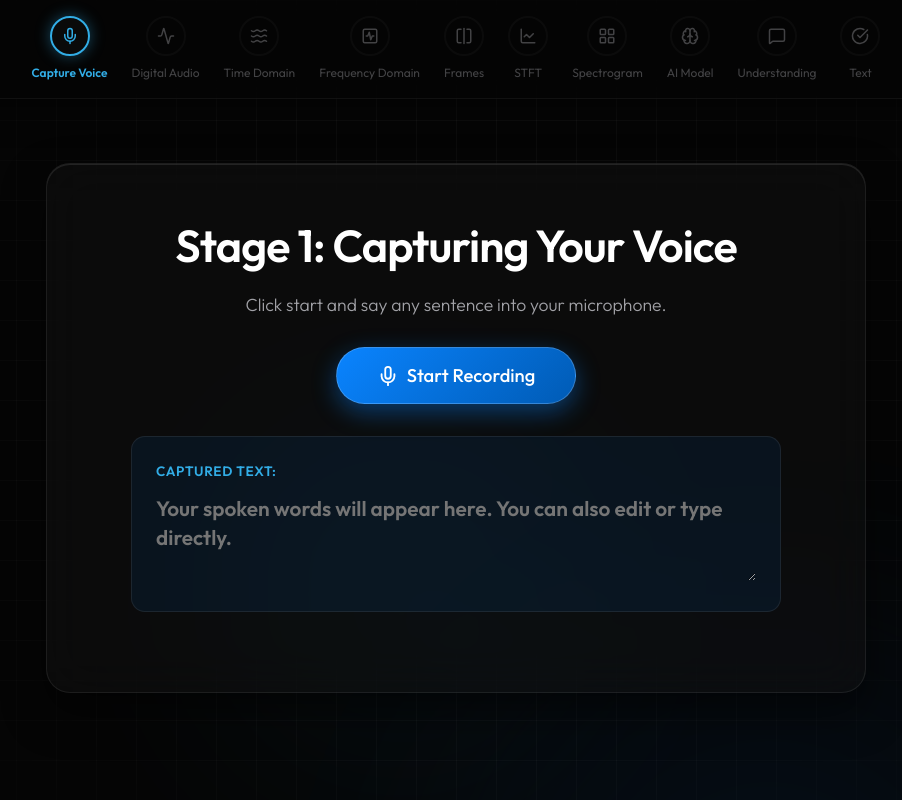
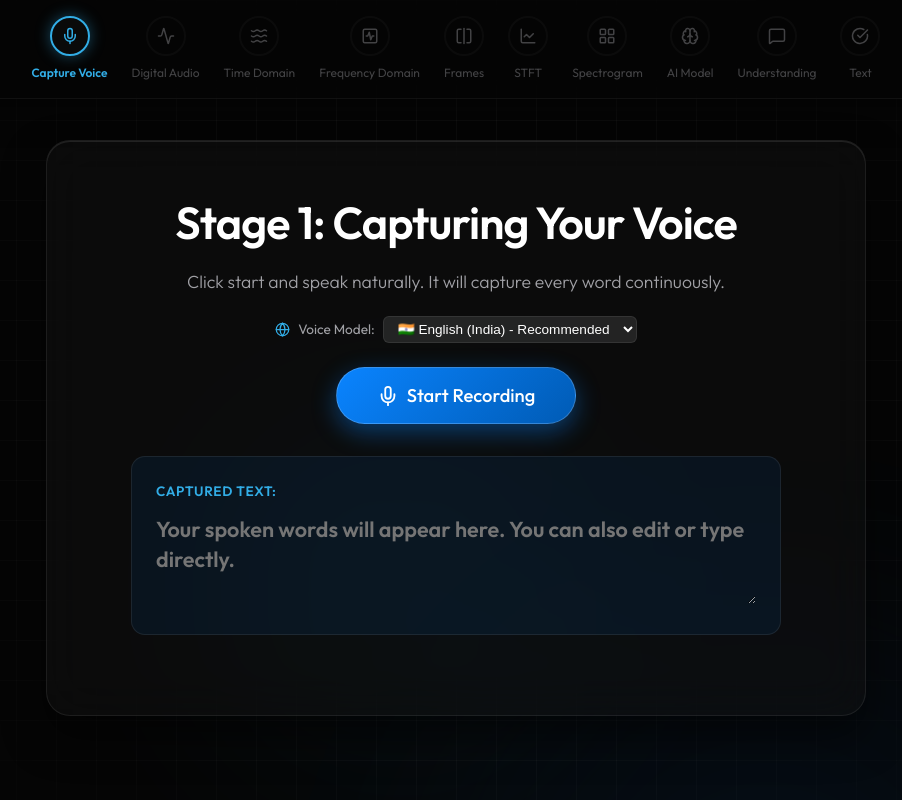
Before and after one commit to codingwithali72/inside-voice, a React (Vite) app: page / in a window 1280 px wide. Both pictures are taken after a click on the button "Start Journey". Shown: the whole page, without its empty margins (184-1086 px from the left). Built offline with nearby package versions, Linux system fonts and the light colour scheme.

Commit message:
Fix premature stopping with self-healing speech sessions and en-IN model for conversational volume

```diff
--- a/src/components/stages/CaptureVoice.jsx
+++ b/src/components/stages/CaptureVoice.jsx
@@ -1,13 +1,17 @@
 import { useState, useRef, useEffect } from 'react';
-import { Mic, Square, Check, Volume2 } from 'lucide-react';
+import { Mic, Square, Check, Volume2, Globe } from 'lucide-react';
 
 export default function CaptureVoice({ onNext, setAudioData, setTranscribedText, transcribedText }) {
   const [isRecording, setIsRecording] = useState(false);
   const [spokenText, setSpokenText] = useState(transcribedText || '');
   const [hasRecorded, setHasRecorded] = useState(Boolean(transcribedText));
+  const [selectedLang, setSelectedLang] = useState('en-IN'); // en-IN recognizes Indian English & names like Ali at conversational volume!
   const [micVolume, setMicVolume] = useState(0);
 
-  const recognitionRef = useRef(null);
+  const recognitionInstanceRef = useRef(null);
+  const isRecordingActiveRef = useRef(false);
+  const transcriptBufferRef = useRef('');
+
   const mediaRecorderRef = useRef(null);
   const audioChunksRef = useRef([]);
   const canvasRef = useRef(null);
@@ -15,7 +19,6 @@ export default function CaptureVoice({ onNext, setAudioData, setTranscribedText,
   const audioContextRef = useRef(null);
   const analyserRef = useRef(null);
   const streamRef = useRef(null);
-  const isRecordingActiveRef = useRef(false);
 
   useEffect(() => {
     return () => {
@@ -25,8 +28,9 @@ export default function CaptureVoice({ onNext, setAudioData, setTranscribedText,
 
   const stopEverything = () => {
     isRecordingActiveRef.current = false;
-    if (recognitionRef.current) {
-      try { recognitionRef.current.abort(); } catch (e) {}
+    if (recognitionInstanceRef.current) {
+      try { recognitionInstanceRef.current.abort(); } catch (e) {}
+      recognitionInstanceRef.current = null;
     }
     if (mediaRecorderRef.current && mediaRecorderRef.current.state === 'recording') {
       try { mediaRecorderRef.current.stop(); } catch (e) {}
@@ -42,60 +46,85 @@ export default function CaptureVoice({ onNext, setAudioData, setTranscribedText,
     }
   };
 
+  // Creates a FRESH SpeechRecognition instance each time so Chrome NEVER stops listening after a pause!
+  const spawnRecognitionSession = () => {
+    if (!isRecordingActiveRef.current) return;
+
+    const SpeechRecognition = window.SpeechRecognition || window.webkitSpeechRecognition;
+    if (!SpeechRecognition) return;
+
+    try {
+      const recognition = new SpeechRecognition();
+      recognition.continuous = true;
+      recognition.interimResults = true;
+      recognition.lang = selectedLang;
+      recognition.maxAlternatives = 1;
+
+      recognition.onresult = (event) => {
+        let interim = '';
+        let finalizedThisSession = '';
+
+        for (let i = 0; i < event.results.length; i++) {
+          const res = event.results[i];
+          if (res.isFinal) {
+            finalizedThisSession += res[0].transcript + ' ';
+          } else {
+            interim += res[0].transcript;
+          }
+        }
+
+        // Combine previously committed text with newly finalized words and current interim speech
+        const combined = (transcriptBufferRef.current + ' ' + finalizedThisSession + ' ' + interim).replace(/\s+/g, ' ').trim();
+        if (combined) {
+          setSpokenText(combined);
+          setTranscribedText(combined);
+        }
+      };
+
+      recognition.onerror = (e) => {
+        console.warn('Speech notice:', e.error);
+      };
+
+      recognition.onend = () => {
+        // If Chrome stops after a pause or silence, commit what we had and IMMEDIATELY spawn a fresh instance
+        if (isRecordingActiveRef.current) {
+          // Commit finalized words into persistent buffer
+          transcriptBufferRef.current = (spokenText || transcriptBufferRef.current).trim();
+          // Spawn fresh instance to continue listening without stopping!
+          setTimeout(() => {
+            if (isRecordingActiveRef.current) {
+              spawnRecognitionSession();
+            }
+          }, 50);
+        }
+      };
+
+      recognitionInstanceRef.current = recognition;
+      recognition.start();
+    } catch (err) {
+      console.warn('Speech spawn error:', err);
+    }
+  };
+
   const startRecording = async () => {
     stopEverything();
     setSpokenText('');
     setTranscribedText('');
+    transcriptBufferRef.current = '';
     audioChunksRef.current = [];
     isRecordingActiveRef.current = true;
     setIsRecording(true);
     setHasRecorded(false);
 
-    // 1. Web Speech API - True continuous speech recognition
-    const SpeechRecognition = window.SpeechRecognition || window.webkitSpeechRecognition;
-    if (SpeechRecognition) {
-      const recognition = new SpeechRecognition();
-      recognition.continuous = true; // Stays active for long sentences and continuous speech
-      recognition.interimResults = true; // Live instant words while speaking
+    // 1. Launch Speech Recognition with fresh instance
+    spawnRecognitionSession();
 
-      recognition.onresult = (event) => {
-        let fullText = '';
-        for (let i = 0; i < event.results.length; i++) {
-          fullText += event.results[i][0].transcript;
-        }
-        if (fullText) {
-          setSpokenText(fullText);
-          setTranscribedText(fullText);
-        }
-      };
-
-      recognition.onerror = (e) => {
-        console.warn('SpeechRecognition notice:', e.error);
-      };
-
-      recognition.onend = () => {
-        // If Chrome stops after a long silence but user is still in recording mode, restart
-        if (isRecordingActiveRef.current) {
-          try {
-            recognition.start();
-          } catch (err) {}
-        }
-      };
-
-      recognitionRef.current = recognition;
-      try {
-        recognition.start();
-      } catch (err) {
-        console.warn('Recognition start notice:', err);
-      }
-    }
-
-    // 2. Microphone stream with AGC (Automatic Gain Control) & Waveform
+    // 2. Launch waveform & audio recorder without competing for exclusive mic lock
     try {
       const stream = await navigator.mediaDevices.getUserMedia({
         audio: {
-          autoGainControl: true, // Automatically amplifies quiet and conversational voices
-          echoCancellation: true,
+          autoGainControl: true, // Amplifies soft voices automatically
+          echoCancellation: false,
           noiseSuppression: false
         }
       });
@@ -129,7 +158,7 @@ export default function CaptureVoice({ onNext, setAudioData, setTranscribedText,
 
       drawWave();
     } catch (err) {
-      console.warn('Mic stream notice:', err);
+      console.warn('Waveform stream notice:', err);
     }
   };
 
@@ -138,8 +167,9 @@ export default function CaptureVoice({ onNext, setAudioData, setTranscribedText,
     setIsRecording(false);
     setHasRecorded(true);
 
-    if (recognitionRef.current) {
-      try { recognitionRef.current.stop(); } catch (e) {}
+    if (recognitionInstanceRef.current) {
+      try { recognitionInstanceRef.current.stop(); } catch (e) {}
+      recognitionInstanceRef.current = null;
     }
     if (mediaRecorderRef.current && mediaRecorderRef.current.state === 'recording') {
       try { mediaRecorderRef.current.stop(); } catch (e) {}
@@ -161,13 +191,12 @@ export default function CaptureVoice({ onNext, setAudioData, setTranscribedText,
       if (!analyserRef.current) return;
       analyserRef.current.getByteTimeDomainData(data);
 
-      // Simple mic volume visualizer
       let sum = 0;
       for (let i = 0; i < data.length; i++) {
         const diff = (data[i] - 128) / 128;
         sum += diff * diff;
       }
-      const vol = Math.min(100, Math.round(Math.sqrt(sum / data.length) * 300));
+      const vol = Math.min(100, Math.round(Math.sqrt(sum / data.length) * 350));
       setMicVolume(vol);
 
       ctx.fillStyle = 'rgba(5, 5, 5, 0.3)';
@@ -207,15 +236,40 @@ export default function CaptureVoice({ onNext, setAudioData, setTranscribedText,
     <div className="stage-container">
       <div className="glass-card" style={{ padding: '3rem 2.5rem', width: '100%', maxWidth: '820px', textAlign: 'center' }}>
         <h2 style={{ marginBottom: '0.75rem' }}>Stage 1: Capturing Your Voice</h2>
-        <p style={{ marginBottom: '1.75rem', color: 'var(--text-secondary)' }}>
-          Click start and say any sentence into your microphone.
+        <p style={{ marginBottom: '1.25rem', color: 'var(--text-secondary)' }}>
+          Click start and speak naturally. It will capture every word continuously.
         </p>
+
+        {/* Accent Selector (Default en-IN recognizes Indian English & names like Ali instantly) */}
+        <div style={{ display: 'flex', alignItems: 'center', justifyContent: 'center', gap: '8px', marginBottom: '1.5rem' }}>
+          <Globe size={15} color="var(--accent-cyan)" />
+          <span style={{ fontSize: '0.85rem', color: 'var(--text-secondary)' }}>Voice Model:</span>
+          <select
+            value={selectedLang}
+            onChange={(e) => setSelectedLang(e.target.value)}
+            disabled={isRecording}
+            style={{
+              background: 'rgba(255, 255, 255, 0.1)',
+              border: '1px solid var(--glass-border)',
+              borderRadius: '6px',
+              color: '#fff',
+              padding: '4px 10px',
+              fontSize: '0.85rem',
+              outline: 'none',
+              cursor: isRecording ? 'not-allowed' : 'pointer'
+            }}
+          >
+            <option value="en-IN" style={{ background: '#1c1c1e', color: '#fff' }}>🇮🇳 English (India) - Recommended</option>
+            <option value="en-US" style={{ background: '#1c1c1e', color: '#fff' }}>🇺🇸 English (US)</option>
+            <option value="en-GB" style={{ background: '#1c1c1e', color: '#fff' }}>🇬🇧 English (UK)</option>
+          </select>
+        </div>
 
         {/* Waveform Canvas */}
         <canvas
           ref={canvasRef}
           width="650"
-          height="140"
+          height="130"
           style={{
             background: '#050505',
             display: isRecording || hasRecorded ? 'block' : 'none',
@@ -227,7 +281,7 @@ export default function CaptureVoice({ onNext, setAudioData, setTranscribedText,
           }}
         />
 
-        {/* Start / Stop Button & Volume Bar */}
+        {/* Buttons & Live Volume Feedback */}
         <div style={{ display: 'flex', flexDirection: 'column', alignItems: 'center', gap: '1rem', marginBottom: '2rem' }}>
           {isRecording && (
             <div style={{ display: 'flex', alignItems: 'center', gap: '10px', width: '100%', maxWidth: '320px' }}>
@@ -287,6 +341,7 @@ export default function CaptureVoice({ onNext, setAudioData, setTranscribedText,
             onChange={(e) => {
               setSpokenText(e.target.value);
               setTranscribedText(e.target.value);
+              transcriptBufferRef.current = e.target.value;
             }}
             placeholder={isRecording ? "Listening to your words in real time..." : "Your spoken words will appear here. You can also edit or type directly."}
             rows={3}
@@ -295,7 +350,7 @@ export default function CaptureVoice({ onNext, setAudioData, setTranscribedText,
               background: 'transparent',
               border: 'none',
               color: '#ffffff',
-              fontSize: '1.3rem',
+              fontSize: '1.35rem',
               fontWeight: 600,
               fontFamily: 'inherit',
               lineHeight: 1.4,
```
